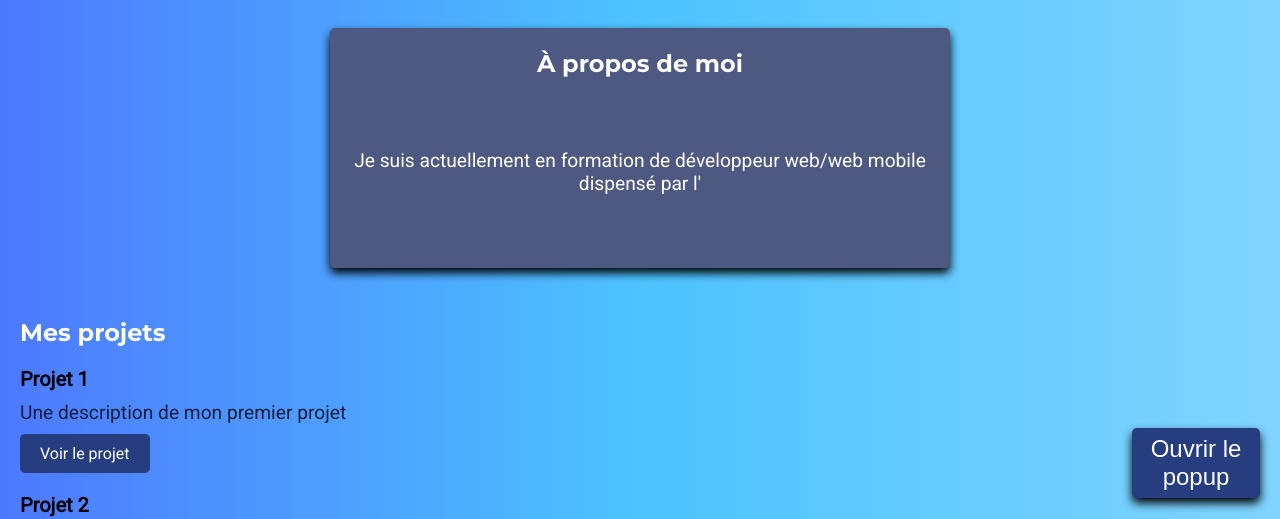
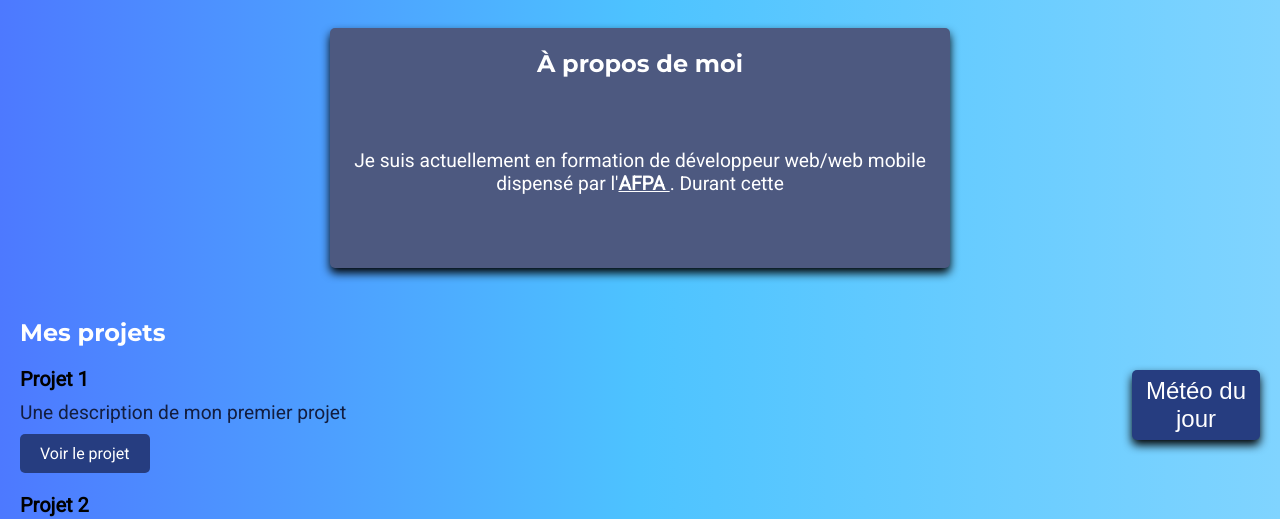
Before and after one commit to houa-imad/Houa-imad.github.io, a plain HTML site: page index.html in a window 1280 px wide. Shown: the part 302-821 px from the top of the page. Drawn offline with nearby package versions, Linux system fonts and the light colour scheme; no server answers.

Commit message:
index maj

```diff
--- a/index.html
+++ b/index.html
@@ -78,7 +78,7 @@
         </main>
 
         <!------------------------- PARTIE METEO------------ -->
-        <button id="ouvrir-popup">Ouvrir le popup</button>
+        <button id="ouvrir-popup">Météo du jour</button>
         <div class="popup-container">
 
             <h1>météo</h1>
@@ -97,7 +97,7 @@
         <script src="https://cdn.jsdelivr.net/npm/typed.js@2.0.12"></script>
         <Script src="/Js/TypedJS.js"></Script>
         <script src="/Js/appMeteo.js"></script>
-        <!-- <script src="/Js/position.js"></script> -->
+        <script src="/Js/position.js"></script>
     </body>
 
 </html>
--- a/styles/styleMeteo.css
+++ b/styles/styleMeteo.css
@@ -5,6 +5,10 @@
 	right: 20px;
 	width: clamp(75px, 35%, 200px);
 }
+
+/* #ouvrir-popup.above-footer {
+
+} */
 
 /* Styles pour le conteneur du popup */
 .popup-container {
@@ -27,7 +31,6 @@
 	align-items: center;
 	justify-content: space-evenly;
 }
-
 /* Styles pour le titre principal */
 h1 {
 	color: #fff;
```
